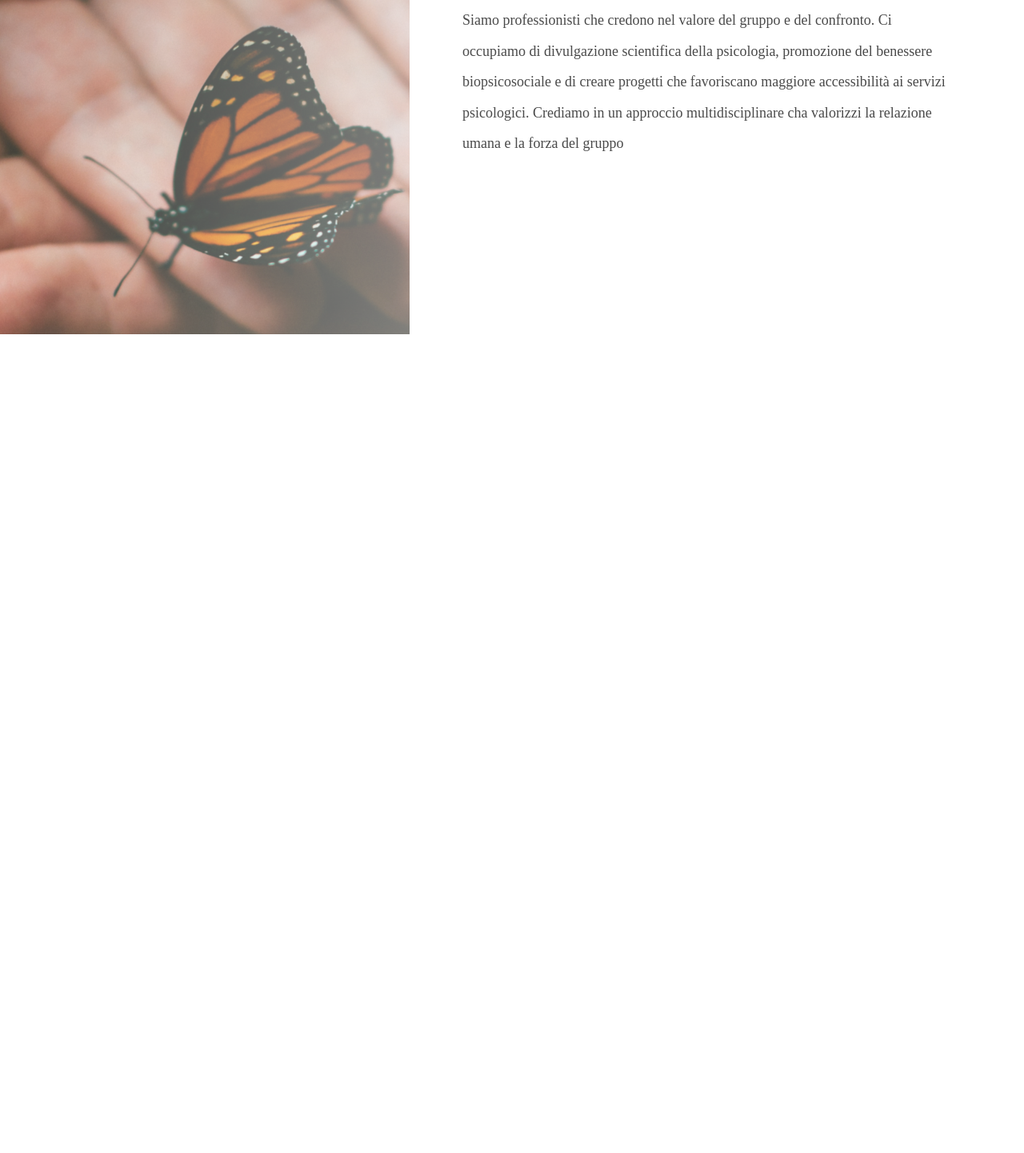
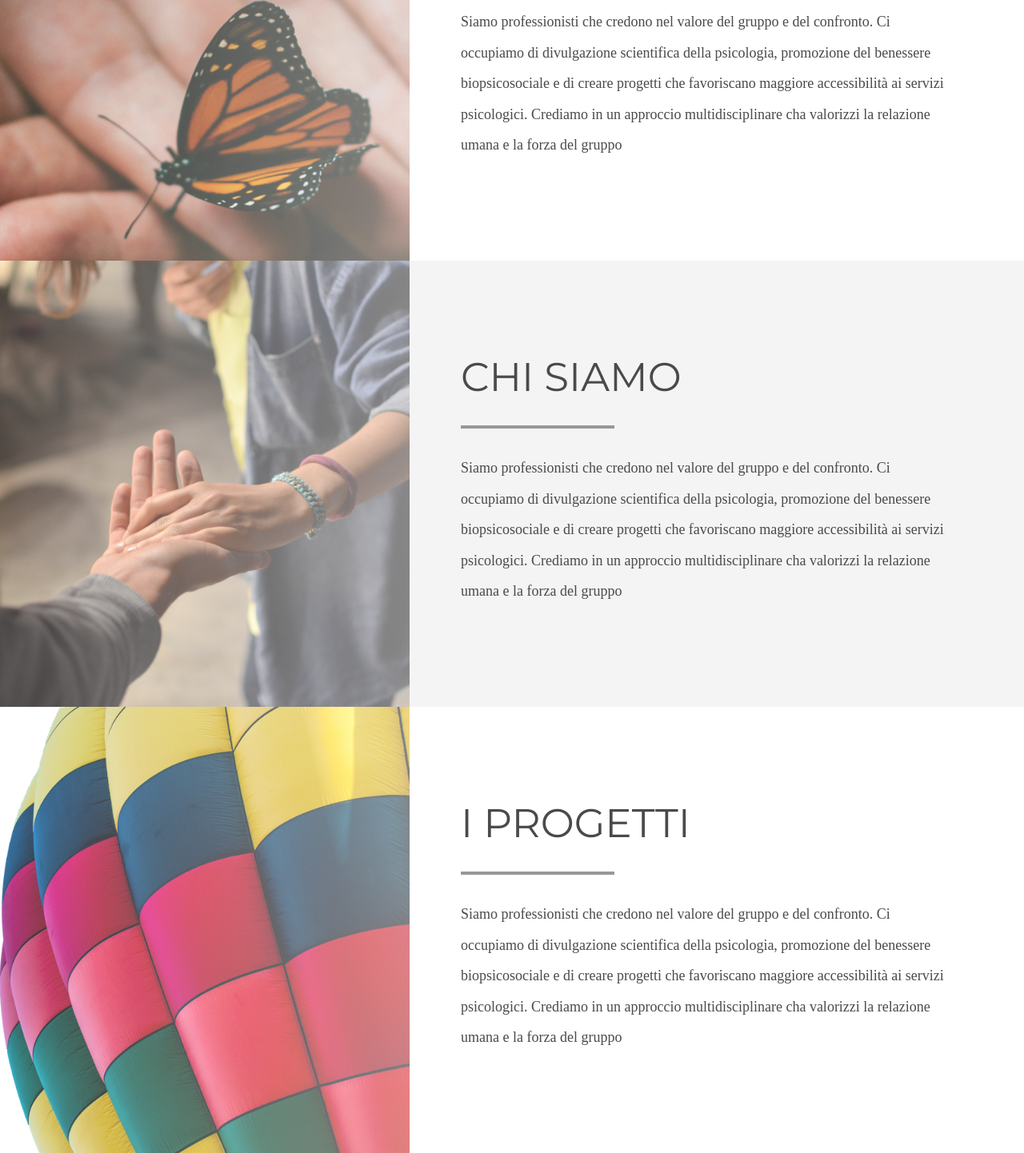
Before and after one commit to brescia123/reverie-website, a website: page index.html in a window 1280 px wide. Shown: the part 1032-2474 px from the top of the page at 80% size. Before the commit the page ends 1450 px from the top, so only its background shows below. Drawn offline with nearby package versions, Linux system fonts and the light colour scheme.

Commit message:
Add sections

```diff
--- a/index.html
+++ b/index.html
@@ -65,12 +65,38 @@
                 <div class="section-content-title">
                     <p>I NOSTRI VALORI</p>
                 </div>
-                <div class="section-content-divider"/>
+                <div class="section-content-divider" ></div>
                 <div class="section-content-desc">
-                    <p>Siamo professionisti che credono nel valore del gruppo e del confronto.
-Ci occupiamo di divulgazione scientifica della psicologia, promozione del benessere biopsicosociale e di creare progetti che favoriscano maggiore accessibilità ai servizi psicologici.
-Crediamo in un approccio multidisciplinare cha valorizzi
-la relazione umana e la forza del gruppo</p>
+                    <p>Siamo professionisti che credono nel valore del gruppo e del confronto. Ci occupiamo di divulgazione scientifica della psicologia, promozione del benessere biopsicosociale e di creare progetti che favoriscano maggiore accessibilità
+                        ai servizi psicologici. Crediamo in un approccio multidisciplinare cha valorizzi la relazione umana e la forza del gruppo</p>
+                </div>
+            </div>
+        </div>
+        <div id="whoweare-section" class="section-with-image">
+            <div class="section-image">
+            </div>
+            <div class="section-content">
+                <div class="section-content-title">
+                    <p>CHI SIAMO</p>
+                </div>
+                <div class="section-content-divider" ></div>
+                <div class="section-content-desc">
+                    <p>Siamo professionisti che credono nel valore del gruppo e del confronto. Ci occupiamo di divulgazione scientifica della psicologia, promozione del benessere biopsicosociale e di creare progetti che favoriscano maggiore accessibilità
+                        ai servizi psicologici. Crediamo in un approccio multidisciplinare cha valorizzi la relazione umana e la forza del gruppo</p>
+                </div>
+            </div>
+        </div>
+        <div id="projects-section" class="section-with-image">
+            <div class="section-image">
+            </div>
+            <div class="section-content">
+                <div class="section-content-title">
+                    <p>I PROGETTI</p>
+                </div>
+                <div class="section-content-divider" ></div>
+                <div class="section-content-desc">
+                    <p>Siamo professionisti che credono nel valore del gruppo e del confronto. Ci occupiamo di divulgazione scientifica della psicologia, promozione del benessere biopsicosociale e di creare progetti che favoriscano maggiore accessibilità
+                        ai servizi psicologici. Crediamo in un approccio multidisciplinare cha valorizzi la relazione umana e la forza del gruppo</p>
                 </div>
             </div>
         </div>
--- a/sass/_section-with-image.scss
+++ b/sass/_section-with-image.scss
@@ -3,7 +3,7 @@ $sectionImageWidth: 40vw;
 
 .section-with-image {
     display: block;
-    height: 650px;
+    height: auto;
     @media #{$tablet} {
         display: table;
     }
@@ -24,7 +24,7 @@ $sectionImageWidth: 40vw;
 
     .section-image {
         width: 100vw;
-        height: 40%;
+        height: 200px;
         @media #{$tablet} {
             width: $sectionImageWidth;
         }
@@ -35,7 +35,6 @@ $sectionImageWidth: 40vw;
 
     .section-content {
         width: 100vw;
-        height: 60%;
         padding: 9vw 5vw;
         @media #{$tablet} {
             width: $sectionContentWidth;
--- /dev/null
+++ b/sass/_whoweare.scss
@@ -0,0 +1,9 @@
+#whoweare-section {
+    background-color: #f4f4f4;
+
+    .section-image {
+        background-image: linear-gradient(to left, rgba(255, 255, 255, 0.5), rgba(255, 255, 255, 0.2)), url("../images/whoweare-section-image.jpg");
+        background-size: cover;
+        background-position: top;
+    }
+}
--- a/sass/main.scss
+++ b/sass/main.scss
@@ -4,6 +4,8 @@
 @import "navbar";
 @import "hero";
 @import "values";
+@import "whoweare";
+@import "projects";
 
 
 $font-stack: Helvetica, sans-serif;
--- /dev/null
+++ b/sass/projects.scss
@@ -0,0 +1,7 @@
+#projects-section {
+  .section-image {
+    background-image: linear-gradient(to left, rgba(255, 255, 255, 0.5), rgba(255, 255, 255, 0.2)), url("../images/air-balloon-cover.png");
+    background-size: cover;
+    background-position: top;
+  }
+}
```
Also changed, not shown: css/main.css, css/projects.css (added), images/projects-section-image.jpg (added), images/whoweare-section-image.jpg (added), whoweare-section-image.jpg (added).
